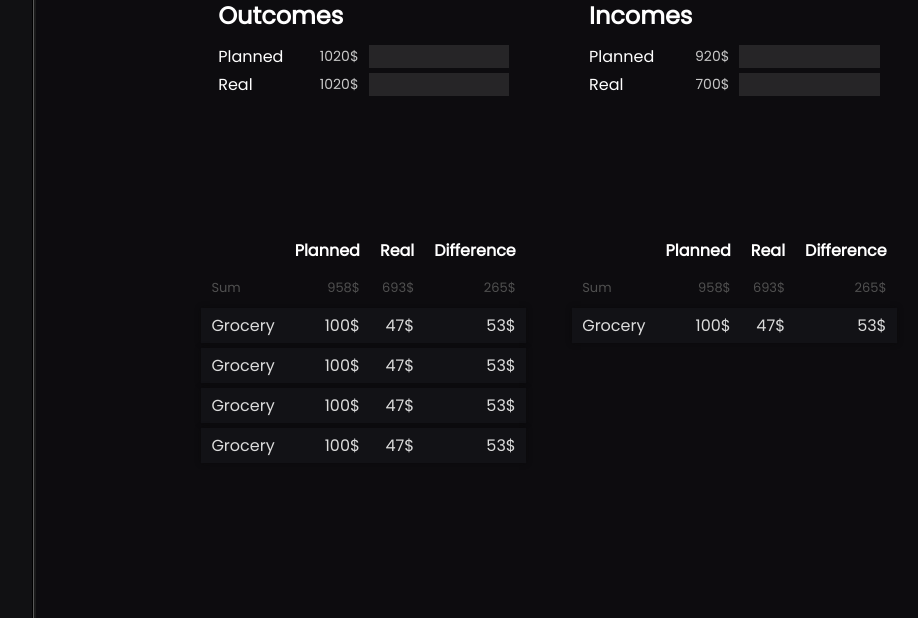
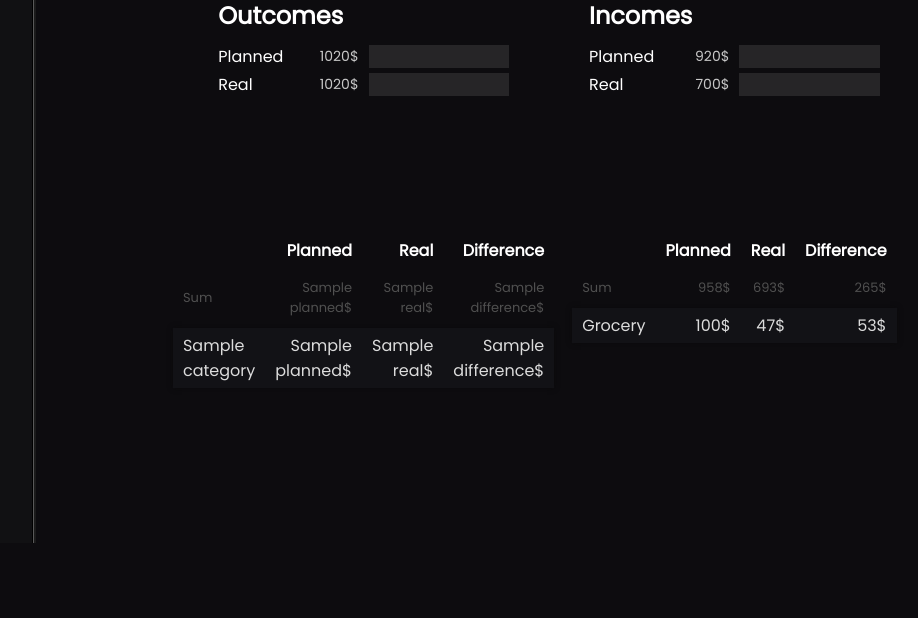
Before and after one commit to MarcinNiemczyk/home-budget, a Python web app: template templates/home/index.html in a window 1280 px wide. Shown: the part 727-1345 px from the top of the page, without its empty margins (216-1134 px from the left). After the commit the page ends 1270 px from the top, so only its background shows below. Run offline with Jinja, Linux system fonts and the light colour scheme; the template is opened without the code that fills it: most values are stand-ins (such as "Sample title", 1, 10 or a date in 2020); some libraries are stand-ins or nearby versions.

Commit message:
Add outcomes summary table

```diff
--- a/templates/home/index.html
+++ b/templates/home/index.html
@@ -140,34 +140,18 @@
                     <tbody>
                         <tr>
                             <td>Sum</td>
-                            <td>958$</td>
-                            <td>693$</td>
-                            <td>265$</td>
+                            <td>{{ sum['planned'] }}$</td>
+                            <td>{{ sum['real'] }}$</td>
+                            <td {% if sum['difference'] < 0 %}style="color: rgba(255, 60, 60, 0.8)"{% endif %}>{{ sum['difference'] }}$</td>
                         </tr>
-                        <tr>
-                            <td>Grocery</td>
-                            <td>100$</td>
-                            <td>47$</td>
-                            <td>53$</td>
-                        </tr>
-                        <tr>
-                            <td>Grocery</td>
-                            <td>100$</td>
-                            <td>47$</td>
-                            <td>53$</td>
-                        </tr>
-                        <tr>
-                            <td>Grocery</td>
-                            <td>100$</td>
-                            <td>47$</td>
-                            <td>53$</td>
-                        </tr>
-                        <tr>
-                            <td>Grocery</td>
-                            <td>100$</td>
-                            <td>47$</td>
-                            <td>53$</td>
-                        </tr>
+                        {% for outcome in outcomes %}
+                            <tr>
+                                <td>{{ outcome['category'] }}</td>
+                                <td>{{ outcome['planned'] }}$</td>
+                                <td>{{ outcome['real'] }}$</td>
+                                <td {% if outcome['difference'] < 0 %}style="color: rgba(255, 60, 60, 0.8)"{% endif %}>{{ outcome['difference'] }}$</td>
+                            </tr>
+                        {% endfor %}
                     </tbody>
                 </table>
             </div>
--- a/views/transactions.py
+++ b/views/transactions.py
@@ -1,5 +1,5 @@
 from flask import Blueprint, flash, jsonify, request, redirect, render_template, session, url_for
-from sqlalchemy import func, extract
+from sqlalchemy import extract
 from datetime import date, datetime
 from ..models import login_required, CATEGORIES, TRANSACTION_TYPES, YEARS, MONTHS, Transactions, TransactionsSchema
 from .. import db
```
Also changed, not shown: views/home.py (+58 -3 lines).
